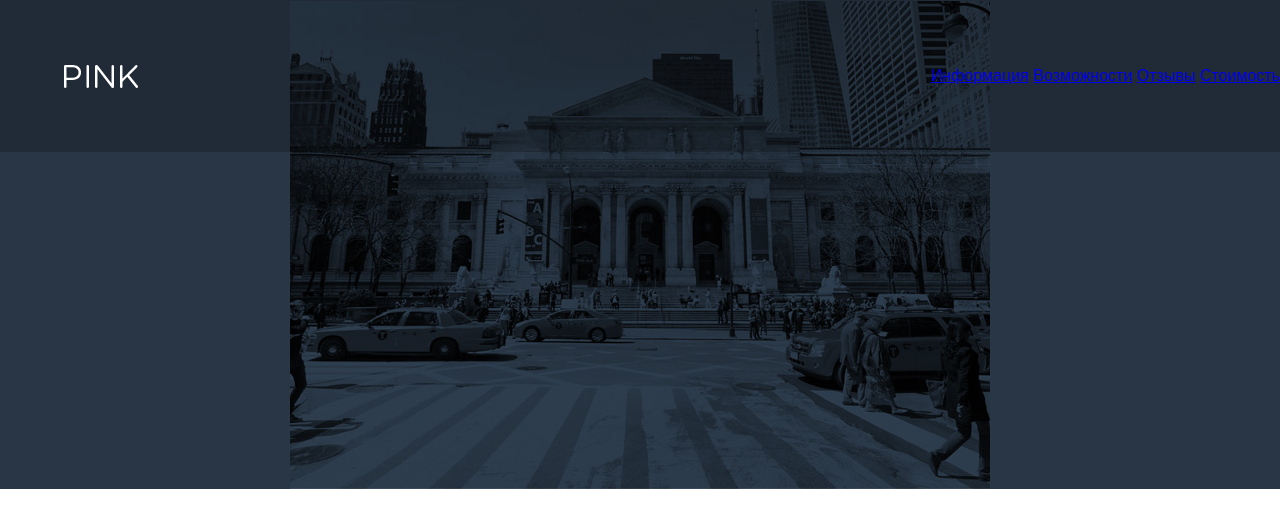
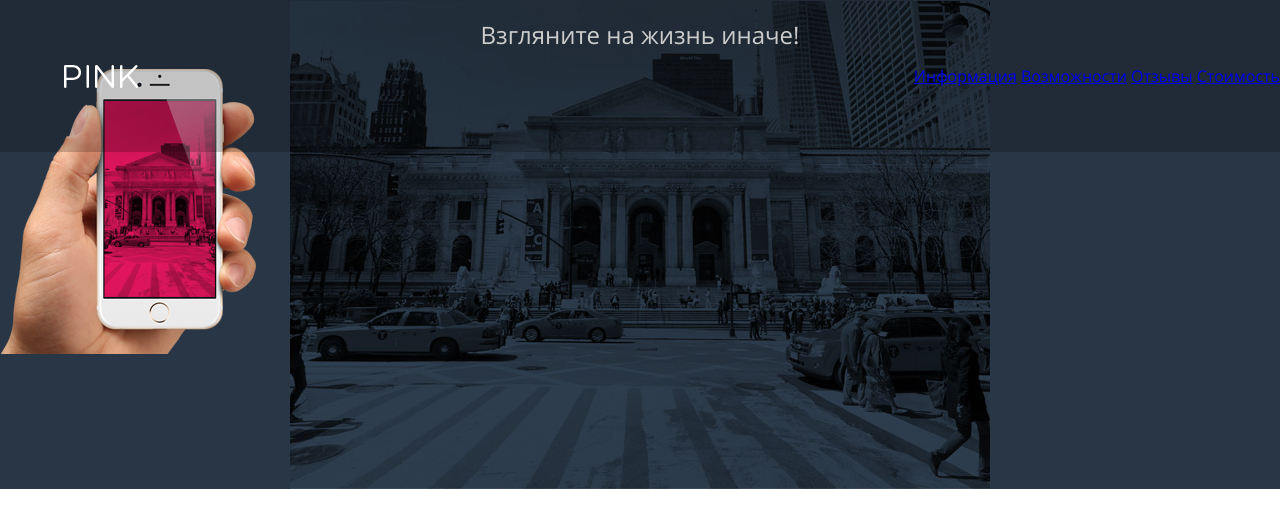
Before and after one commit to ilyamakey/pink, a website: page index.html in a window 1280 px wide. Drawn offline with Linux system fonts and the light colour scheme.

Commit message:
fix font

```diff
--- a/components/main.less
+++ b/components/main.less
@@ -5,3 +5,13 @@
 @import "nav-toggle";
 @import "navigation";
 @import "promo";
+@import "promo__title";
+@import "promo__hand";
+
+@font-face {
+  font-family: OpenSans;
+  src: url(../font/opensans.ttf);
+}
+body {
+  font-family: OpenSans, Arial, sans-serif;
+}
--- a/components/promo.less
+++ b/components/promo.less
@@ -2,4 +2,5 @@
   height: 488px;
   padding-top: 1px;
   background: url("../img/background-1@1x.jpg") no-repeat @dark-blue center;
+
 }
--- /dev/null
+++ b/components/promo__hand.less
@@ -0,0 +1,6 @@
+.promo__hand {
+  width: 258px;
+  height: 286px;
+  background: url("../img/iphone-hand-1.png") no-repeat center;
+
+}
--- /dev/null
+++ b/components/promo__title.less
@@ -0,0 +1,9 @@
+.promo__title {
+  display: flex;
+  justify-content: center;
+  h2 {
+    color: @white;
+    font-size: 24px;
+    font-weight: 100;
+  }
+}
--- a/index.html
+++ b/index.html
@@ -19,8 +19,8 @@
     </nav>
 </header>
 <article class="promo">
-    <section>
-        <h3></h3>
+    <section class="promo__title">
+        <h2>Взгляните на жизнь иначе!</h2>
     </section>
     <div class="promo__hand"></div>
 </article>
```
Also changed, not shown: build/main.css, components/variables.less (line endings or trailing spaces), font/opensans.ttf (added).
